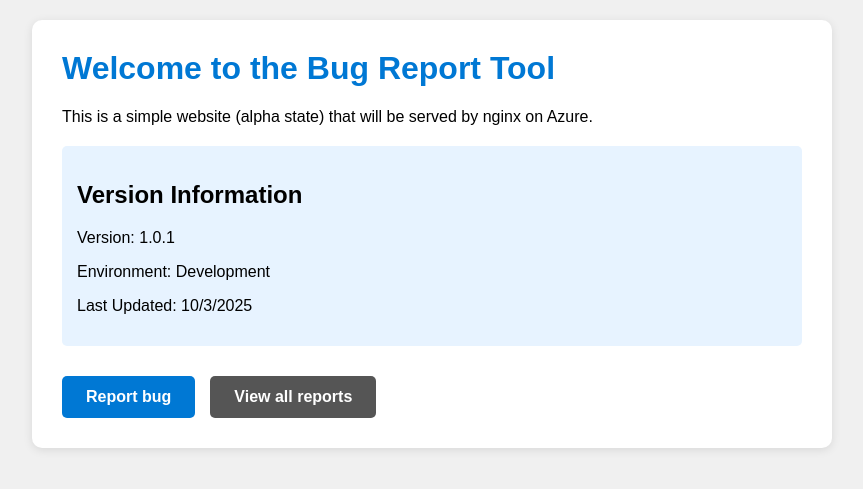
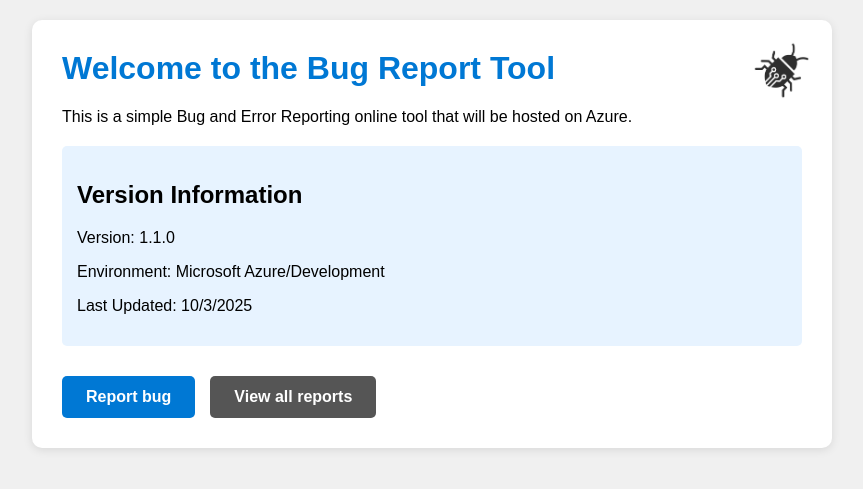
Before and after one commit to hpihlz/Assign2-BugReportTool, a PHP site: page / in a window 1280 px wide. Shown: the top 489 px of the page, without its empty margins (208-1071 px from the left). Run offline with PHP 8.4, Linux system fonts and the light colour scheme.

Commit message:
Updates landing page with new version number and icon

```diff
--- a/html/css/styles.css
+++ b/html/css/styles.css
@@ -12,6 +12,7 @@ body {
     border-radius: 10px;
     padding: 30px;
     box-shadow: 0 2px 10px rgba(0, 0, 0, 0.1);
+    position: relative;
 }
 
 h1 {
@@ -176,3 +177,12 @@ textarea {
     margin: 0;
     text-align: center;
 }
+
+.corner-icon {
+    position: absolute;
+    top: 20px;
+    right: 20px;
+    width: 60px;
+    height: auto;
+    pointer-events: none;
+}
--- a/html/index.php
+++ b/html/index.php
@@ -11,12 +11,13 @@
 </head>
 <body>
     <div class="container">
+        <img class="corner-icon" src="assets/img/bug-icon.png" alt="Bug Report Tool icon">
         <h1>Welcome to the Bug Report Tool</h1>
-        <p>This is a simple website (alpha state) that will be served by nginx on Azure.</p>
+        <p>This is a simple Bug and Error Reporting online tool that will be hosted on Azure.</p>
         <div class="info">
             <h2>Version Information</h2>
-            <p>Version: 1.0.1</p>
-            <p>Environment: Development</p>
+            <p>Version: 1.1.0</p>
+            <p>Environment: Microsoft Azure/Development</p>
             <p>Last Updated: <span id="date"></span></p>
         </div>
         <div class="actions">
```
Also changed, not shown: html/assets/img/bug-icon.png (added).
